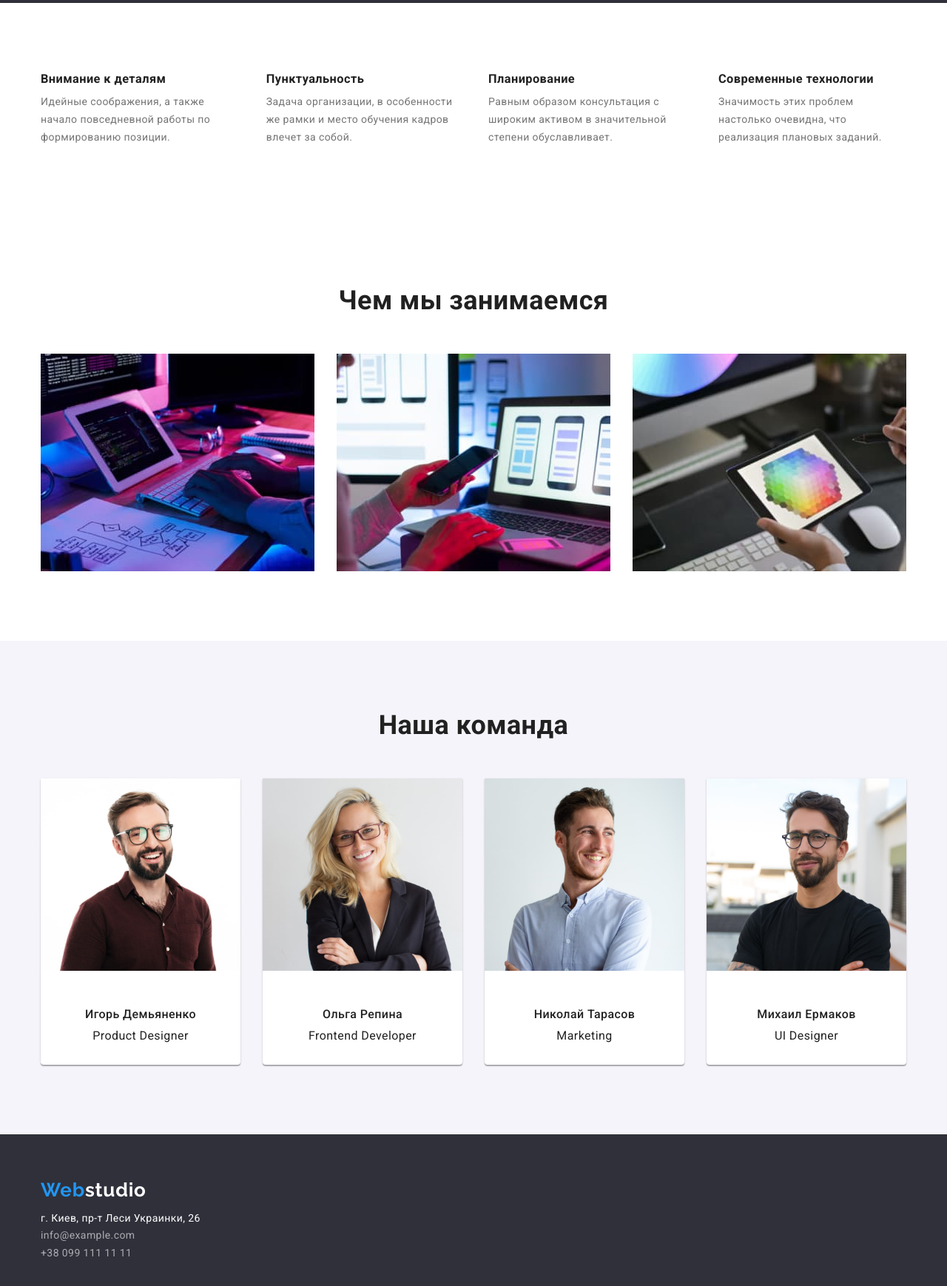
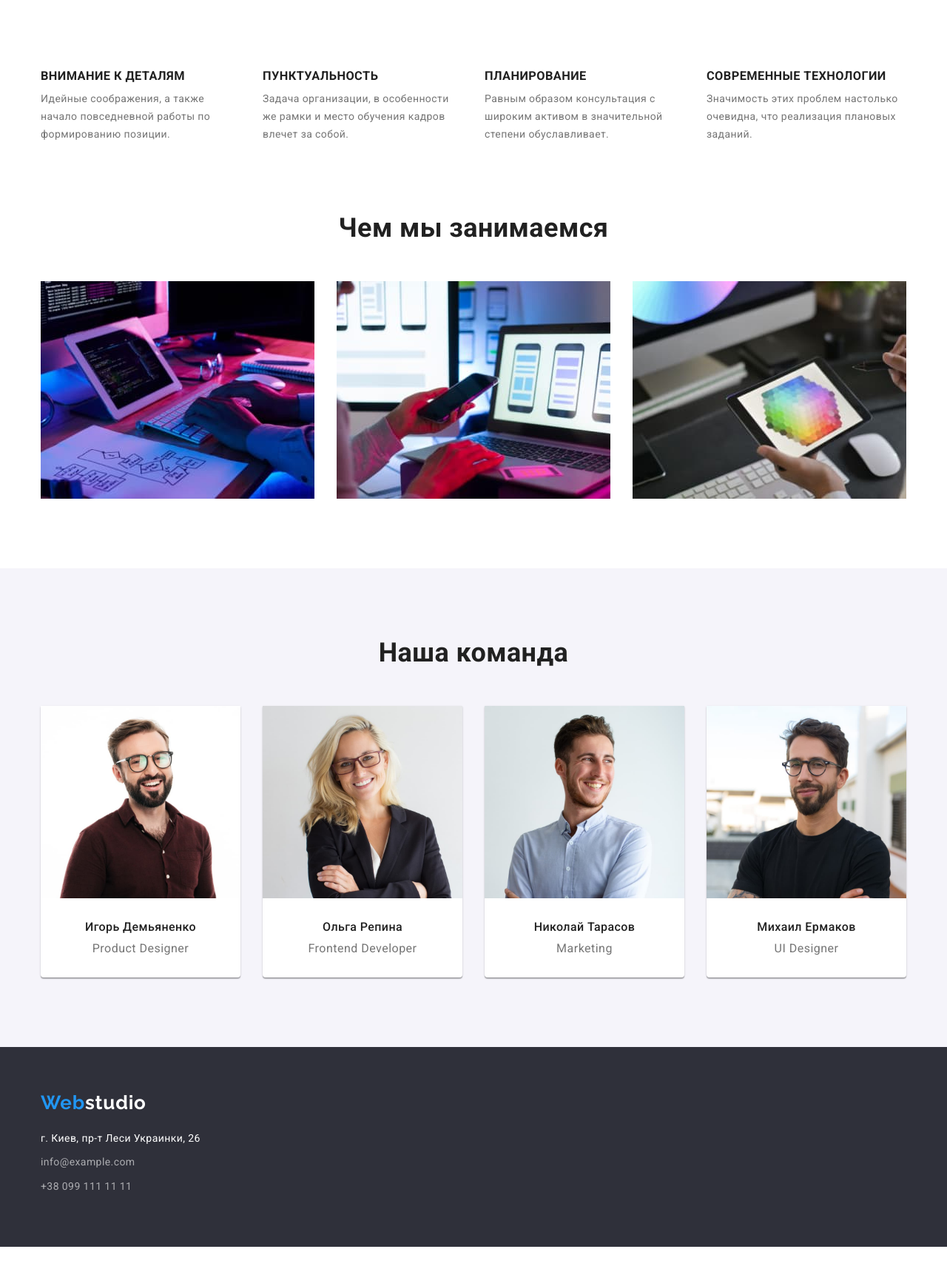
Before and after one commit to EdwardDerkach/goit-markup-hw-03, a plain HTML site: page index.html in a window 1280 px wide. Shown: the part 680-2418 px from the top of the page at 74% size. After the commit the page ends 2365 px from the top, so only its background shows below. Drawn offline with nearby package versions, Linux system fonts and the light colour scheme.

Commit message:
правки 16.02

```diff
--- a/css/styles.css
+++ b/css/styles.css
@@ -39,6 +39,8 @@ ol {
 
 img {
   display: block;
+  max-width: 100%;
+  height: auto;
 }
 
 a {
@@ -160,6 +162,9 @@ header {
 .hero {
   text-align: center;
   background: var(--dark-background-color);
+
+  padding-top: 200px;
+  padding-bottom: 200px;
 }
 
 .hero-title {
@@ -168,9 +173,9 @@ header {
   line-height: 1.36;
   letter-spacing: 0.06em;
 
-  padding-top: 200px;
-  padding-left: 270px;
-  padding-right: 270px;
+  width: 696px;
+  margin: 0 auto;
+
   margin-bottom: 30px;
   text-transform: uppercase;
 
@@ -191,6 +196,8 @@ header {
   background-color: var(--accent-text-color);
   box-shadow: 0px 4px 4px rgba(0, 0, 0, 0.15);
   border-radius: 4px;
+
+  border: none;
 }
 
 .hero button:hover,
@@ -213,6 +220,10 @@ header {
   line-height: 1.71;
 
   color: var(--main-text-color);
+}
+
+.caption {
+  padding-top: 0;
 }
 
 .caption h2,
@@ -239,10 +250,6 @@ header {
   line-height: 1.18;
 }
 
-.hero-container {
-  padding-bottom: 200px;
-}
-
 .desc-list {
   display: flex;
   flex-basis: calc(100% - 120px) / 4;
@@ -257,7 +264,12 @@ header {
 }
 
 .desc-item-text {
-  padding-right: 10px;
+  font-weight: 700px;
+  font-size: 14px;
+  line-height: 1.14;
+  letter-spacing: 0.03em;
+
+  width: 270px;
 }
 
 .caption-title {
@@ -296,21 +308,31 @@ header {
 }
 
 .team-text-name {
-  margin-top: 50px;
-  min-width: 60px;
   text-align: center;
 }
 
 .team-text-item {
+  font-weight: 400px;
+  font-size: 16px;
+  line-height: 1.18;
+  letter-spacing: 0.03em;
+
   margin-top: 10px;
-  margin-bottom: 30px;
-  min-width: 70px;
   text-align: center;
+
+  color: var(--main-text-color);
+}
+
+.box-text-team {
+  padding-top: 30px;
+  padding-bottom: 30px;
 }
 
 /* Footer */
 
 footer {
+  padding-top: 60px;
+  padding-bottom: 60px;
   background-color: var(--dark-background-color);
 }
 
@@ -333,6 +355,11 @@ footer {
   letter-spacing: 0.03em;
 }
 
+.adds-work,
+.adds-contacts {
+  margin-bottom: 9px;
+}
+
 .adds-work a {
   color: var(--main-color);
   text-decoration: none;
@@ -353,13 +380,8 @@ footer {
   color: var(--accent-text-color);
 }
 
-.footer-container {
-  padding-top: 60px;
-  padding-bottom: 60px;
-}
-
 .adds {
-  margin-top: 10px;
+  margin-top: 20px;
 }
 
 /* END First page */
@@ -391,6 +413,9 @@ footer {
 
 .button-nav {
   padding: 6px 22px;
+  border-radius: 4px;
+  border: none;
+  background-color: var(--secondary-background-color);
 }
 
 .button-list-nav {
@@ -402,7 +427,6 @@ footer {
 
   color: var(--title-color);
   background-color: var(--secondary-background-color);
-  border-radius: 4px;
 }
 
 /* .projects-item {
@@ -428,13 +452,15 @@ footer {
 }
 
 .filters {
-  margin-bottom: 34px;
+  margin-bottom: 50px;
 }
 
 .buttons-list {
   display: flex;
   flex-basis: calc(100% - 40px) / 5;
   justify-content: center;
+
+  margin-bottom: 50px;
 }
 
 .button-list-nav:not(:last-child) {
@@ -456,7 +482,9 @@ footer {
 
 .project-text {
   background: var(--main-color);
-  border: 1px solid #eeeeee;
+  border-left: 1px solid #eeeeee;
+  border-right: 1px solid #eeeeee;
+  border-bottom: 1px solid #eeeeee;
   box-sizing: border-box;
 
   padding: 24px 20px;
--- a/index.html
+++ b/index.html
@@ -53,19 +53,19 @@
                 <h2 hidden>Особенности</h2>
                 <ul class="desc-list">
                     <li class="desc-list-item first-item">
-                        <h3 class="desc-item-title">Внимание к деталям</h3>
+                        <h3 class="desc-item-title">ВНИМАНИЕ К ДЕТАЛЯМ</h3>
                         <p class="desc-item-text">Идейные соображения, а также начало повседневной работы по формированию позиции.</p>
                     </li>
                     <li class="desc-list-item second-item">
-                        <h3 class="desc-item-title">Пунктуальность</h3>
+                        <h3 class="desc-item-title">ПУНКТУАЛЬНОСТЬ</h3>
                         <p class="desc-item-text">Задача организации, в особенности же рамки и место обучения кадров влечет за собой.</p>
                     </li>
                     <li class="desc-list-item third-item">
-                        <h3 class="desc-item-title">Планирование</h3>
+                        <h3 class="desc-item-title">ПЛАНИРОВАНИЕ</h3>
                         <p class="desc-item-text">Равным образом консультация с широким активом в значительной степени обуславливает.</p>
                     </li>
                     <li class="desc-list-item fourth-item">
-                        <h3 class="desc-item-title">Современные технологии</h3>
+                        <h3 class="desc-item-title">СОВРЕМЕННЫЕ ТЕХНОЛОГИИ</h3>
                         <p class="desc-item-text">Значимость этих проблем настолько очевидна, что реализация плановых заданий.</p>
                     </li>
                 </ul>
```
Also changed, not shown: portfolio.html (+0 -2 lines).
